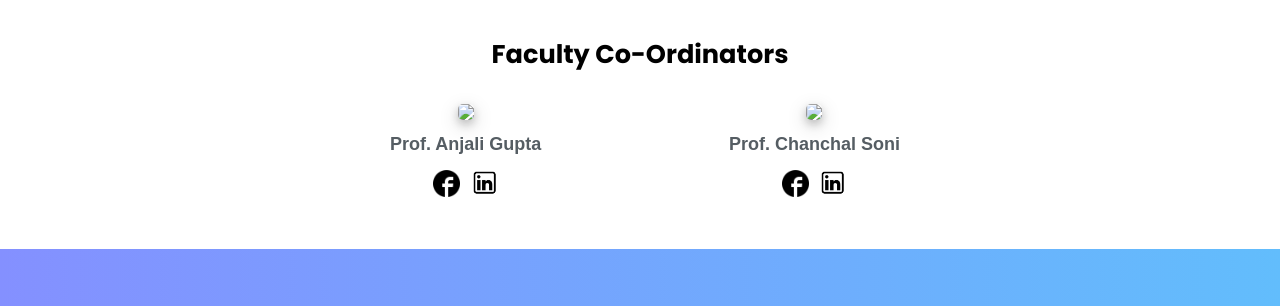
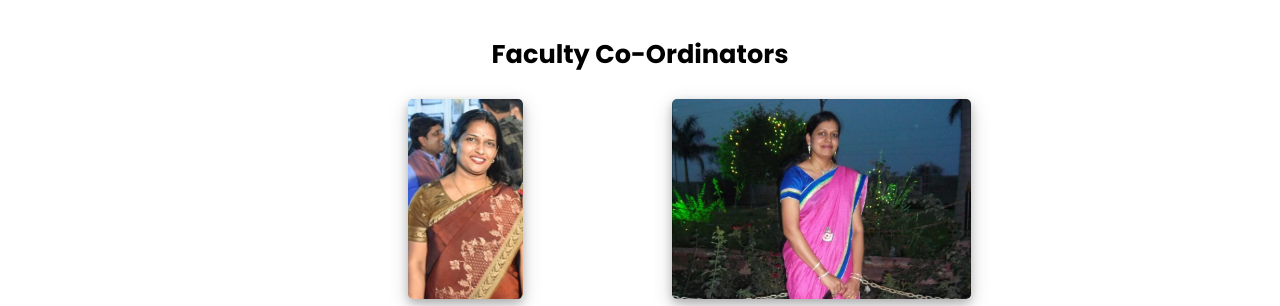
Before and after one commit to rutvikkapade/Baby-Care-Project-JAVA-MVC-, a plain HTML site: page index.html in a window 1280 px wide. Shown: the part 2569-2875 px from the top of the page. Drawn offline with nearby package versions, Linux system fonts and the light colour scheme; some packages are replaced by stand-ins of ours; files whose address does not match are found by name; a web font is replaced by a local one.

Commit message:
v7.0
7.0.1

```diff
--- a/index.html
+++ b/index.html
@@ -196,7 +196,7 @@ NAVYANTRAM is the most spectacular robotics event and competition at various lev
 				<span class="dheads">Faculty Co-Ordinators</span>
 				<div class="faculty">
 					<div class="info">
-						<img id="person" src="img/pr1.jpeg">
+						<img id="person" src="mam1.jpeg">
 						<h4>Prof. Anjali Gupta</h4>
 						<div class="sociall">
 							<img id="ss" src="img/fb.png">
@@ -204,7 +204,7 @@ NAVYANTRAM is the most spectacular robotics event and competition at various lev
 						</div>
 					</div>
 					<div class="info">
-						<img id="person" src="img/pr2.jpeg">
+						<img id="person" src="mam2.jpeg">
 						<h4>Prof. Chanchal Soni</h4>
 						<div class="sociall">
 							<img id="ss" src="img/fb.png">
```
Also changed, not shown: mam1.jpeg (renamed from pr1.jpeg), mam2.jpeg (renamed from pr2.jpeg).
